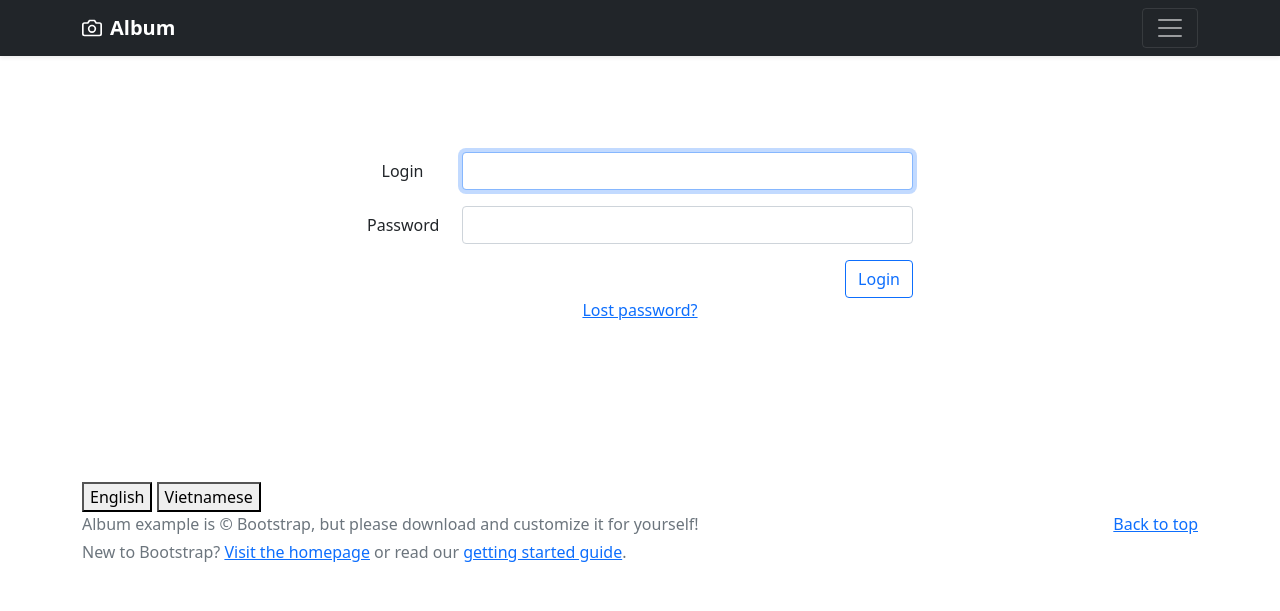
After one commit to pybase-net/django-hello, a Django app: page /accounts/login/ in a window 1280 px wide. The commit adds this page. Shown: the top 611 px of the page. Run offline with Django 5.2, Linux system fonts and the light colour scheme; parts of the project's set-up code (start-up, migrations or seed data) failed here and were passed over; some libraries are stand-ins or nearby versions.

Commit message:
Custom backends to allow login with email and username

```diff
--- a/hello/settings.py
+++ b/hello/settings.py
@@ -120,6 +120,12 @@ AUTH_PASSWORD_VALIDATORS = [
     },
 ]
 
+LOGIN_URL = 'login'
+LOGIN_REDIRECT_URL = "home"
+LOGOUT_REDIRECT_URL = "home"  # new
+
+AUTHENTICATION_BACKENDS = ['projectmanagement.backends.EmailBackend']
+
 # Internationalization
 # https://docs.djangoproject.com/en/5.0/topics/i18n/
 
--- a/projectmanagement/templates/base.html
+++ b/projectmanagement/templates/base.html
@@ -33,18 +33,35 @@
     <div class="collapse bg-dark" id="navbarHeader">
         <div class="container">
             <div class="row">
-                <div class="col-sm-8 col-md-7 py-4">
+                <div class="col-sm-4 col-md-4 py-4">
                     <h4 class="text-white">About</h4>
                     <p class="text-muted">Add some information about the album below, the author, or any other
                         background context. Make it a few sentences long so folks can pick up some informative tidbits.
                         Then, link them off to some social networking sites or contact information.</p>
                 </div>
-                <div class="col-sm-4 offset-md-1 py-4">
+                <div class="col-sm-4 md-4 py-4">
                     <h4 class="text-white">Contact</h4>
                     <ul class="list-unstyled">
                         <li><a href="#" class="text-white">Follow on Twitter</a></li>
                         <li><a href="#" class="text-white">Like on Facebook</a></li>
                         <li><a href="#" class="text-white">Email me</a></li>
+                    </ul>
+                </div>
+                <div class="col-sm-4 md-4 py-4">
+                    <h4 class="text-white">My account</h4>
+                    <ul class="list-unstyled">
+                        {% if user.is_authenticated %}
+                            <li>User: {{ user.get_username }}</li>
+                            <li>
+                                <form id="logout-form" method="post" action="{% url 'logout' %}">
+                                    {% csrf_token %}
+                                    <button type="submit" class="btn text-white">Logout
+                                    </button>
+                                </form>
+                            </li>
+                        {% else %}
+                            <li><a href="{% url 'login' %}?next={{ request.path }}">Login</a></li>
+                        {% endif %}
                     </ul>
                 </div>
             </div>
--- /dev/null
+++ b/projectmanagement/templates/registration/login.html
@@ -0,0 +1,42 @@
+{% extends "base.html" %}
+{% load i18n %}
+{% block content %}
+    <section class="py-5 text-center container">
+        <div class="row py-lg-5">
+            <div class="col-lg-6 col-md-8 mx-auto">
+                {% if form.errors %}
+                    <div class="alert alert-danger">
+                        Your username and password didn't match. Please try again.
+                    </div>
+                {% endif %}
+
+                <form method="post" action="{% url 'login' %}">
+                    {% csrf_token %}
+                    <div class="mb-3 row">
+                        <label for="username" class="col-sm-2 col-form-label">{% translate 'Login' %}</label>
+                        <div class="col-sm-10">
+                            {{ form.username|form_input_class }}
+                        </div>
+                    </div>
+                    <div class="mb-3 row">
+                        <label for="password" class="col-sm-2 col-form-label">{% translate 'Password' %}</label>
+                        <div class="col-sm-10">
+                            {{ form.password|form_input_class }}
+                        </div>
+                    </div>
+                    <div class="row d-flex justify-content-end">
+                        <div class="col-3 d-flex justify-content-end">
+                            <button type="submit" class="btn btn-outline-primary" value="login">
+                                {% translate 'Login' %}
+                            </button>
+                        </div>
+                    </div>
+                    <input type="hidden" name="next" value="{{ next }}">
+                </form>
+
+                {# Assumes you set up the password_reset view in your URLconf #}
+                <p><a href="{% url 'password_reset' %}">{% translate 'Lost password?' %}</a></p>
+            </div>
+        </div>
+    </section>
+{% endblock %}
--- a/projectmanagement/urls.py
+++ b/projectmanagement/urls.py
@@ -1,13 +1,18 @@
-from django.urls import path, re_path
+from django.urls import path, re_path, include
 from django.shortcuts import redirect
+from django.contrib import admin
 from . import views
 
 urlpatterns = [
+    # admin
+    path("admin/", admin.site.urls),
+    # home
     path("", views.home, name="home"),
     # auth
-    path('auth/login', views.auth_login, name='auth_login'),
+    # path('auth/login', views.auth_login, name='auth_login'),
+    path('accounts/', include('django.contrib.auth.urls')),
     path('auth/register', views.auth_register, name='auth_register'),
-    re_path(r'^auth.*$', lambda request: redirect('auth_login', permanent=True)),
+    # re_path(r'^auth.*$', lambda request: redirect('auth_login', permanent=True)),
     # game
     path('game', views.game, name='game_index'),
     path('game/start', views.game_play, name='game_play'),
--- a/projectmanagement/views/game.py
+++ b/projectmanagement/views/game.py
@@ -1,18 +1,23 @@
 from django.shortcuts import render
+from django.contrib.auth.decorators import login_required
 
 
+@login_required
 def game(request):
     return render(request, 'game/index.html')
 
 
+@login_required
 def game_play(request):
     return render(request, 'game/game_play.html')
 
 
+@login_required
 def game_end(request):
     return render(request, 'game/game_end.html')
 
 
+@login_required
 def game_history(request):
     return render(request, 'game/history.html')
 
```
Also changed, not shown: projectmanagement/backends.py (added, +16 -0 lines), README.md.
